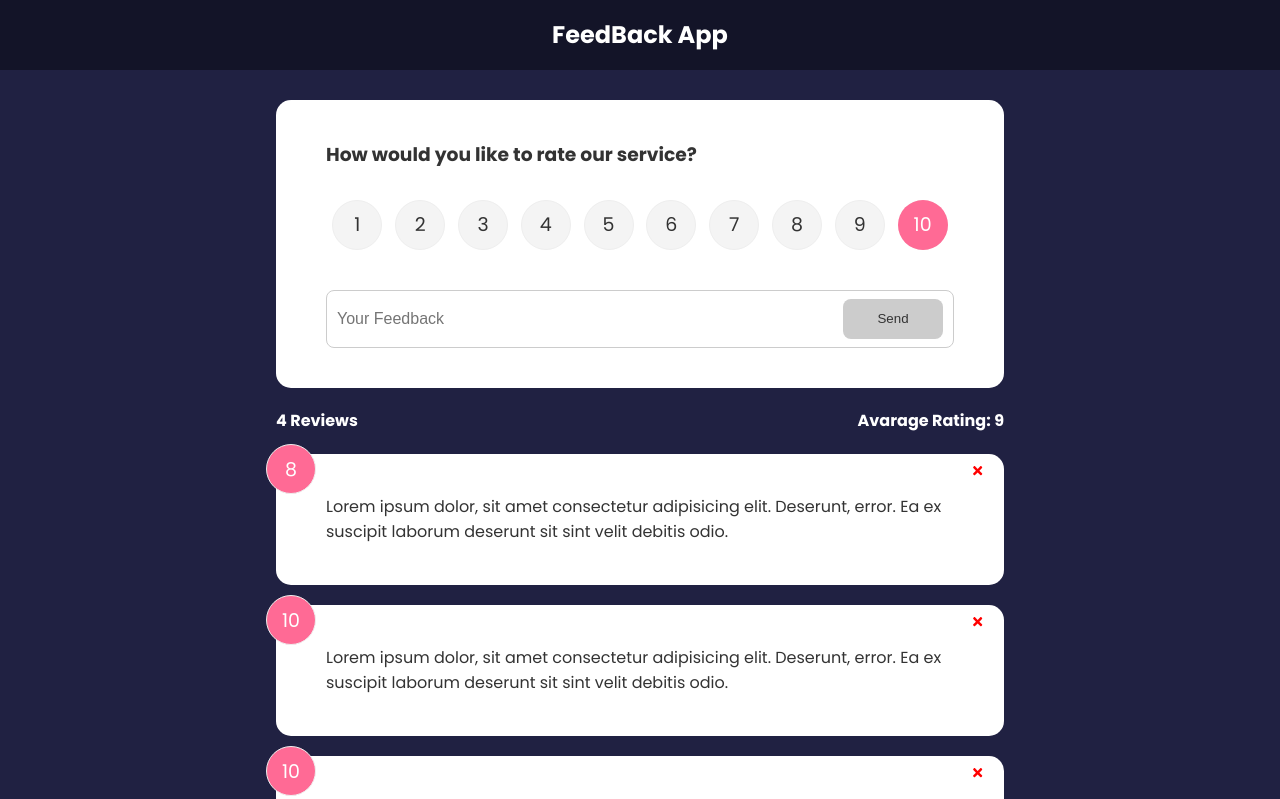
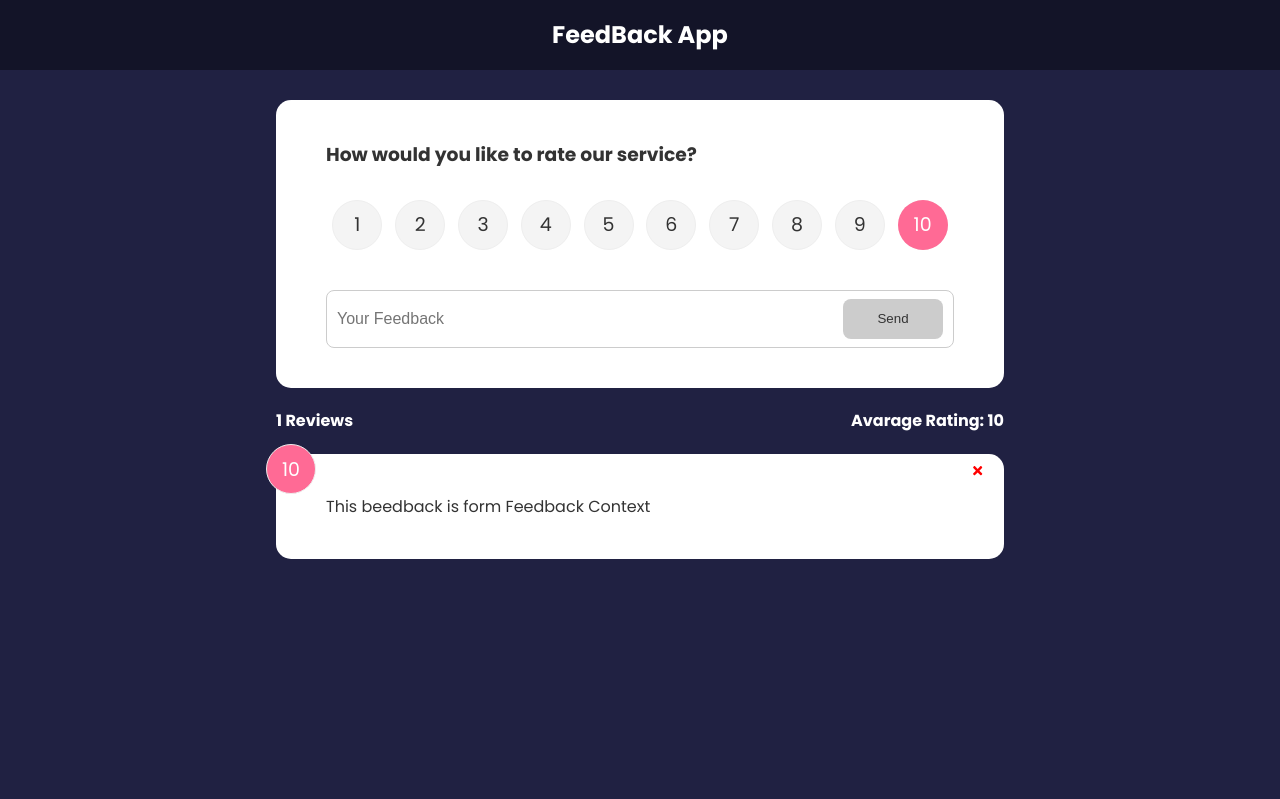
Before and after one commit to Kamruzzaman1351/Feedback-App, a React (Create React App) app: page / in a window 1280 px wide. Shown: the top 799 px of the page. Built offline with nearby package versions, Linux system fonts and the light colour scheme.

Commit message:
Create Feedback Context to set golobal state

```diff
--- a/src/App.js
+++ b/src/App.js
@@ -1,32 +1,20 @@
 import Header from "./components/Header";
 import FeedBackList from "./components/FeedBackList";
 import FeedBackData from "./data/FeedBackData";
-import { useState } from "react";
 import FeedBackStatus from "./components/FeedBackStatus";
 import FeedBackForm from "./components/FeedBackForm";
-import {v4 as uuidv4} from "uuid"
+import { FeedbackProvider } from "./context/FeedbackContext";
 function App() {
-  const [feedback, setFeedback] = useState(FeedBackData);
-  const handleDelete = (id) => {
-    setFeedback(feedback.filter(item => {
-      if(item.id !== id) {
-        return item;
-      }
-    }))
-  }
-  const addFeedback = (newFeedback) => {
-    newFeedback.id = uuidv4();
-    setFeedback([newFeedback, ...feedback]);
-  }
+
   return (
     <div>
         <Header/>
         <div className="container">
-          <FeedBackForm
-            addFeedback = {addFeedback}
-            />
-          <FeedBackStatus feedback={feedback}/>
-          <FeedBackList feedback={feedback} handleDelete={handleDelete}/>
+          <FeedbackProvider>
+            <FeedBackForm />
+            <FeedBackStatus />
+            <FeedBackList />
+          </FeedbackProvider>
         </div>
     </div>
   )
--- a/src/components/FeedBack.jsx
+++ b/src/components/FeedBack.jsx
@@ -1,15 +1,20 @@
-import React from 'react'
+import React,{ useContext } from 'react'
 import Card from './shared/Card'
 import PropTypes from 'prop-types'
 import { FaTimes } from "react-icons/fa"
 import {motion} from "framer-motion"
-function FeedBack({item, handleDelete}) {
+import FeedbackContext from '../context/FeedbackContext'
+function FeedBack({item}) {
+const {deleteFeedback} = useContext(FeedbackContext)
   return (
     <div>
         <Card>
             <div className="num-display">{item.rating}</div>
-            <motion.button whileHover={{scale:1.3}} className='close' onClick={() => handleDelete(item.id)}>
-                <FaTimes color='red'/>
+            <motion.button
+              whileHover={{scale:1.3}}
+              className='close'
+              onClick={() => deleteFeedback(item.id)}>
+              <FaTimes color='red'/>
             </motion.button>
             <div className="text-display">{item.feedback}</div>
         </Card>
@@ -19,6 +24,5 @@ function FeedBack({item, handleDelete}) {
 
 FeedBack.propTypes = {
     item: PropTypes.object.isRequired,
-    handleDelete: PropTypes.func.isRequired,
 }
 export default FeedBack
--- a/src/components/FeedBackForm.jsx
+++ b/src/components/FeedBackForm.jsx
@@ -1,14 +1,15 @@
-import PropTypes from 'prop-types'
 import Card from "./shared/Card"
 import Button from "./shared/Button"
 import SelectList from "./SelectList"
-import {useState} from "react"
+import {useState, useContext} from "react"
 import{AnimatePresence, motion} from "framer-motion"
-function FeedBackForm({ addFeedback }) {
+import FeedbackContext from "../context/FeedbackContext"
+function FeedBackForm() {
     const [text, setText] = useState('');
     const [rating, setRating] = useState(10);
-    const [message, setMessage] = useState('')
-    const [isDisabled, setIsDisabled] = useState(true)
+    const [message, setMessage] = useState('');
+    const [isDisabled, setIsDisabled] = useState(true);
+    const { addFeedback } = useContext(FeedbackContext);
     const handleInputChange = (e) => {
         if(text === '') {
             setMessage(null);
@@ -31,7 +32,7 @@ function FeedBackForm({ addFeedback }) {
             }
             addFeedback(newFeedback)
             setText('');
-
+            setIsDisabled(true);
         } else {
             setMessage("Feedback should be at list 10 charter")
             setIsDisabled(true);
@@ -45,7 +46,8 @@ function FeedBackForm({ addFeedback }) {
                     <h3>How would you like to rate our service?</h3>
                     <SelectList
                         selected={rating}
-                        select={(selected) => setRating(selected)}/>
+                        select={(selected) => setRating(selected)}
+                    />
                     <div className="input-group ">
                         <input
                             type="text"
@@ -62,7 +64,4 @@ function FeedBackForm({ addFeedback }) {
   )
 }
 
-FeedBackForm.propTypes = {
-    addFeedback: PropTypes.func.isRequired,
-}
 export default FeedBackForm
--- a/src/components/FeedBackList.jsx
+++ b/src/components/FeedBackList.jsx
@@ -1,8 +1,9 @@
-import React from 'react'
-import FeedBack from './FeedBack'
-import PropTypes from 'prop-types'
-import { AnimatePresence, motion} from "framer-motion"
-function FeedBackList({feedback, handleDelete}) {
+import React, { useContext } from 'react';
+import FeedBack from './FeedBack';
+import { AnimatePresence, motion} from "framer-motion";
+import FeedbackContext from '../context/FeedbackContext';
+function FeedBackList() {
+  const {feedback} = useContext(FeedbackContext);
   return (
     // <div>
     //     {feedback.map(item =>
@@ -19,16 +20,12 @@ function FeedBackList({feedback, handleDelete}) {
               animate={{opacity: 1,}}
               exit={{opacity: 0}}
               transition={{duration:1}}>
-              <FeedBack key={item.id} item={item} handleDelete={handleDelete}/>
+              <FeedBack key={item.id} item={item} />
             </motion.div>
           ))}
       </AnimatePresence>
     </div>
   )
 }
-FeedBackList.propTypes = {
-    feedback: PropTypes.array.isRequired,
-    handleDelete: PropTypes.func.isRequired,
-}
 
 export default FeedBackList
--- a/src/components/FeedBackStatus.jsx
+++ b/src/components/FeedBackStatus.jsx
@@ -1,5 +1,7 @@
-import PropTypes from 'prop-types'
-function FeedBackStatus({ feedback }) {
+import FeedbackContext from "../context/FeedbackContext";
+import { useContext } from "react";
+function FeedBackStatus() {
+    const {feedback} = useContext(FeedbackContext);
     let avrageRating = feedback.reduce((acc,curr)=> {
         return acc + curr.rating;
     },0);
@@ -13,14 +15,4 @@ function FeedBackStatus({ feedback }) {
   )
 }
 
-FeedBackStatus.propTypes = {
-    feedback: PropTypes.arrayOf(
-        PropTypes.shape({
-            id: PropTypes.number.isRequired,
-            rating: PropTypes.number.isRequired,
-            feedback: PropTypes.string.isRequired,
-        })
-    )
-}
-
 export default FeedBackStatus
--- /dev/null
+++ b/src/context/FeedbackContext.js
@@ -0,0 +1,35 @@
+import { createContext, useState } from "react";
+import {v4 as uuidv4} from "uuid";
+const FeedbackContext = createContext();
+
+export const FeedbackProvider = ({ children }) => {
+    const [feedback, setFeedback] = useState([
+        {id: 1, rating: 10, feedback: "This beedback is form Feedback Context"}
+    ]);
+
+    // Add Feedback
+    const addFeedback = (newFeedback) => {
+        newFeedback.id = uuidv4();
+        setFeedback([newFeedback,...feedback]);
+    }
+    // Delete Feedback
+    const deleteFeedback = (id) => {
+        if(window.confirm("Are You Sure?")) {
+            setFeedback(feedback.filter(item => {
+                if(item.id !== id) {
+                  return item;
+                }
+            }));
+        }
+    };
+
+    return <FeedbackContext.Provider value={{
+        feedback,
+        deleteFeedback,
+        addFeedback,
+    }}>
+        { children }
+    </FeedbackContext.Provider>
+}
+
+export default FeedbackContext;
```
